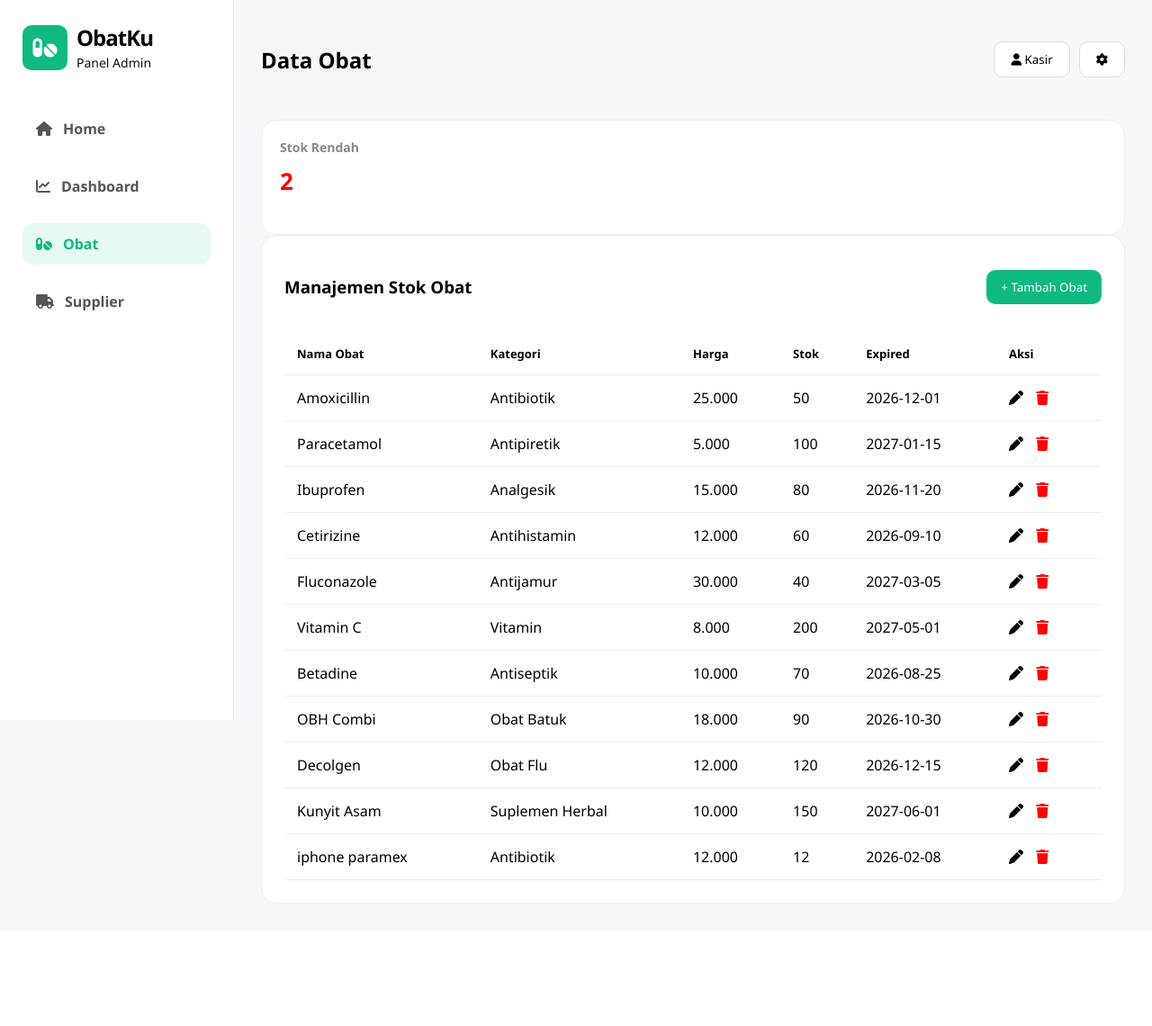
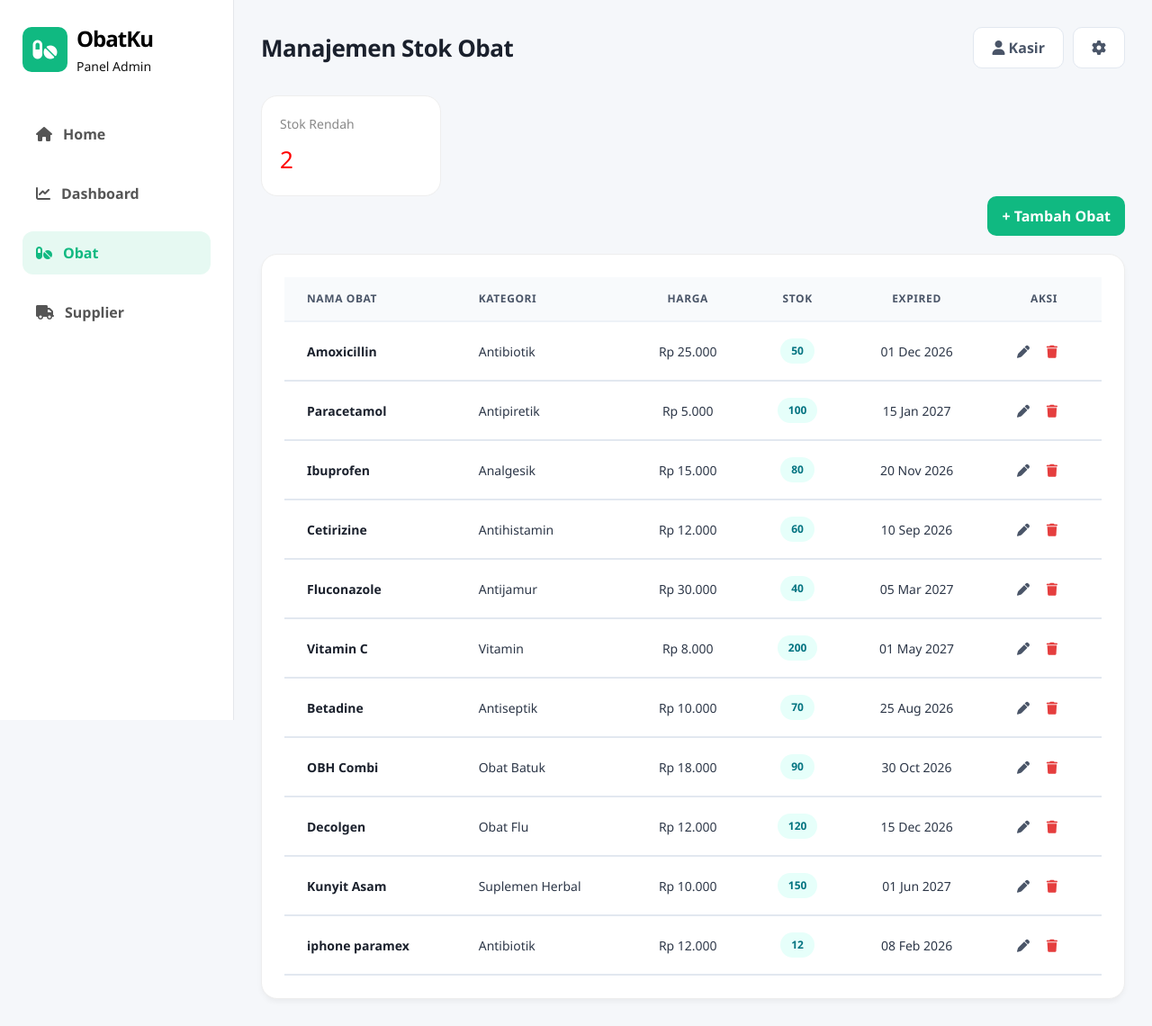
Before and after one commit to andika658office/toko_obat, a PHP site: page /ADMIN/data_obat.php in a window 1280 px wide. Shown: the whole page at 90% size. Before the commit the page ends 1004 px from the top, so only its background shows below. Run offline with PHP 8.4, Linux system fonts and the light colour scheme; data comes from the database, SQL or seed files in the repository; some libraries are stand-ins or nearby versions.

Commit message:
perbaikan tabake data obat

```diff
--- a/ADMIN/data_obat.php
+++ b/ADMIN/data_obat.php
@@ -70,6 +70,7 @@ if (isset($_GET['hapus'])) {
 <meta name="viewport" content="width=device-width, initial-scale=1.0">
 <link rel="stylesheet" href="https://cdnjs.cloudflare.com/ajax/libs/font-awesome/6.5.0/css/all.min.css">
 <link rel="stylesheet" href="style.css">
+<script src="https://cdn.tailwindcss.com"></script>
 </head>
 <body>
 
@@ -79,8 +80,7 @@ if (isset($_GET['hapus'])) {
 
     <div class="header">
         <div>
-            <h2>Data Obat</h2>
-
+            <h2>Manajemen Stok Obat</h2>
         </div>
         <div style="display:flex; gap:10px; align-items:center">
             <button><i class="fas fa-user"></i> Kasir</button>
@@ -90,46 +90,50 @@ if (isset($_GET['hapus'])) {
 
     <div class="card"><h4>Stok Rendah</h4><h2 style="color:red"><?php echo $stokRendah; ?></h2></div>
 
+   <div class="flex justify-end">
+<button class="btn" onclick="openTambah()">+ Tambah Obat</button>
+</div>
     <!-- TABEL OBAT -->
      <div class="box">
     <div class="box-header">
-            <h3>Manajemen Stok Obat</h3>
-            <button class="btn" onclick="openTambah()">+ Tambah Obat</button>
-        </div>
 
-        <!-- perbaikan desain tabel -->
+
     <table>
-           <thead class="bg-gray-50">
-        <tr class="border-b">
-        <th class="p-3 text-left">Nama Obat</th>
-        <th class="p-3 text-center">Kategori</th>
-        <th class="p-3 text-center">Harga</th>
-        <th class="p-3 text-center">Stok</th>
-        <th class="p-3 text-center">Expired</th>
-        <th class="p-3 text-center">Aksi</th>
-
+        <thead>
+            <tr>
+                <th>Nama Obat</th>
+                <th>Kategori</th>
+                <th class="text-center">Harga</th>
+                <th class="text-center">Stok</th>
+                <th class="text-center">Expired</th>
+                <th class="text-center">Aksi</th>
             </tr>
         </thead>
-    <tbody>
         <tbody>
             <?php if (mysqli_num_rows($resObat) > 0): ?>
                 <?php while ($row = mysqli_fetch_assoc($resObat)): ?>
                     <tr>
-                        <td data-id="<?php echo $row['id_obat']; ?>"><?php echo htmlspecialchars($row['nama_obat']); ?></td>
+                        <td class="font-bold" data-id="<?php echo $row['id_obat']; ?>">
+                            <?php echo htmlspecialchars($row['nama_obat']); ?>
+                        </td>
                         <td><?php echo htmlspecialchars($row['nama_kategori']); ?></td>
-                        <td><?php echo number_format($row['harga'], 0, ',', '.'); ?></td>
-                        <td><?php echo $row['stok']; ?></td>
-                        <td><?php echo $row['expired_date']; ?></td>
-                        <td class="action">
-                            <i class="fas fa-pen" onclick="openEdit(this)"></i>
-                            <a href="laporan.php?hapus=<?php echo $row['id_obat']; ?>" onclick="return confirm('Yakin hapus obat ini?')">
-                                <i class="fas fa-trash" style="color:red"></i>
+                        <td class="text-center">Rp <?php echo number_format($row['harga'], 0, ',', '.'); ?></td>
+                        <td class="text-center">
+                            <span class="status-badge <?php echo ($row['stok'] < 10) ? 'status-red' : 'status-green'; ?>">
+                                <?php echo $row['stok']; ?>
+                            </span>
+                        </td>
+                        <td class="text-center"><?php echo date('d M Y', strtotime($row['expired_date'])); ?></td>
+                        <td class="action text-center">
+                            <i class="fas fa-pen edit-icon" onclick="openEdit(this)"></i>
+                            <a href="laporan.php?hapus=<?php echo $row['id_obat']; ?>" onclick="return confirm('Yakin hapus?')">
+                                <i class="fas fa-trash delete-icon"></i>
                             </a>
                         </td>
                     </tr>
                 <?php endwhile; ?>
             <?php else: ?>
-                <tr><td colspan="6">Tidak ada data obat.</td></tr>
+                <tr><td colspan="6" class="text-center">Tidak ada data obat.</td></tr>
             <?php endif; ?>
         </tbody>
     </table>
@@ -212,8 +216,6 @@ function closeModal(){
 </script>
 </html>
 
-
-
 <style>
 *{
     box-sizing:border-box;
@@ -269,17 +271,41 @@ body{
 }
 
 /* ===== HEADER ===== */
-.header{
-    display:flex;
-    justify-content:space-between;
-    margin-bottom:30px;
+
+.header {
+    display: flex;
+    justify-content: space-between;
+    align-items: center;
+    margin-bottom: 30px;
 }
-.header button{
-    padding:10px 18px;
-    border-radius:10px;
-    border:1px solid #ddd;
-    background:#fff;
-    cursor:pointer;
+
+.header h2 {
+    font-size: 26px;
+    font-weight: 800;
+    color: #1a202c;
+    margin: 0;
+    letter-spacing: -0.5px;
+}
+
+.header-actions {
+    display: flex;
+    gap: 10px;
+}
+
+.header button {
+    padding: 10px 20px;
+    border-radius: 10px;
+    border: 1px solid #e2e8f0;
+    background: #fff;
+    cursor: pointer;
+    font-weight: 600;
+    color: #4a5568;
+    transition: 0.2s;
+}
+
+.header button:hover {
+    background: #f7fafc;
+    border-color: #cbd5e0;
 }
 
 /* ===== CARDS ===== */
@@ -294,6 +320,7 @@ body{
     padding:20px;
     border-radius:18px;
     border:1px solid #eee;
+    width:200px;
 }
 .card h4{
     margin:0;
@@ -305,18 +332,20 @@ body{
     font-size:26px;
 }
 
-/* ===== TABLE ===== */
+/* ===== TABLE MODERN (PERBAIKAN) ===== */
 .box{
     background:#fff;
-    padding:25px;
+    padding:0; /* Reset padding agar header th bisa full ke pinggir */
     border-radius:18px;
     border:1px solid #eee;
+    overflow: hidden; /* Agar sudut tabel tetap melengkung */
+    box-shadow: 0 4px 6px -1px rgba(0, 0, 0, 0.05);
 }
 .box-header{
     display:flex;
     justify-content:space-between;
     align-items:center;
-    margin-bottom:20px;
+    padding:25px; /* Padding dikembalikan di sini */
 }
 .btn{
     background:#10b981;
@@ -325,25 +354,63 @@ body{
     padding:10px 16px;
     border-radius:10px;
     cursor:pointer;
+    font-weight: 600;
+    margin-bottom: 20px;
 }
 table{
     width:100%;
     border-collapse:collapse;
 }
-th,td{
-    padding:14px;
-    text-align:left;
-    border-bottom:1px solid #eee;
+/* Header Tabel sesuai Gambar Supplier */
+th {
+    background-color: #f8fafc;
+    color: #4a5568;
+    font-size: 12px;
+    font-weight: 700;
+    text-transform: uppercase;
+    letter-spacing: 0.05em;
+    padding: 15px 25px;
+    border-bottom: 2px solid #edf2f7;
+    text-align: left;
 }
-th{
-    font-size:13px;
-    font-weight: 800;
-    color:black;
+/* Baris Tabel */
+td {
+    padding: 18px 25px;
+    color: #2d3748;
+    font-size: 14px;
+    border-bottom: 2px solid #e2e8f0;
 }
-.action i{
-    margin-right:10px;
-    cursor:pointer;
+/* Efek Hover Baris */
+tr:hover {
+    background-color: #f9fafb;
 }
+
+/* Class Tambahan untuk Konten */
+.font-bold { font-weight: 700; color: #1a202c; }
+.text-center { text-align: center; }
+.text-muted { color: #718096; }
+
+/* Badge Status untuk Stok */
+.status-badge {
+    padding: 5px 12px;
+    border-radius: 20px;
+    font-size: 12px;
+    font-weight: 600;
+    display: inline-block;
+}
+.status-green { background-color: #e6fffa; color: #047481; }
+.status-red { background-color: #fff5f5; color: #c53030; }
+
+/* Ikon Aksi */
+.action i {
+    margin-right: 15px;
+    cursor: pointer;
+    transition: 0.2s;
+}
+.edit-icon { color: #4a5568; }
+.edit-icon:hover { color: #10b981; }
+.delete-icon { color: #e53e3e; }
+.delete-icon:hover { transform: scale(1.2); }
 
 /* ===== MODAL ===== */
 .modal{
```
Also changed, not shown: ADMIN/laporan.php (+5 -7 lines). Lines whose indentation alone changed are shown as unchanged.
